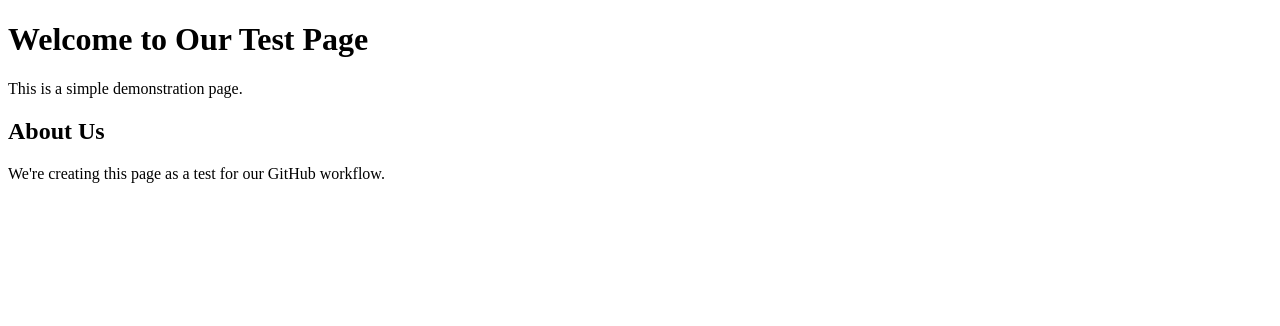
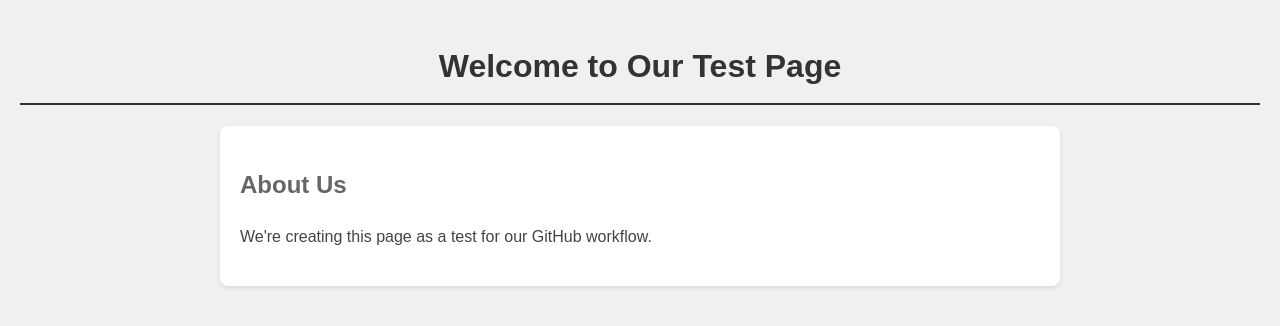
Before and after one commit to AI-Lab-Biola/new-test, a plain HTML site: page index.html in a window 1280 px wide. Drawn offline with Linux system fonts and the light colour scheme.

Commit message:
Add CSS styling to HTML page

```diff
--- a/index.html
+++ b/index.html
@@ -4,10 +4,38 @@
     <meta charset="UTF-8">
     <meta name="viewport" content="width=device-width, initial-scale=1.0">
     <title>Welcome Page</title>
+    <style>
+        body {
+            font-family: Arial, sans-serif;
+            line-height: 1.6;
+            margin: 0;
+            padding: 20px;
+            background-color: #f0f0f0;
+        }
+        h1 {
+            color: #333;
+            text-align: center;
+            border-bottom: 2px solid #333;
+            padding-bottom: 10px;
+        }
+        .content {
+            max-width: 800px;
+            margin: 0 auto;
+            background-color: white;
+            padding: 20px;
+            border-radius: 8px;
+            box-shadow: 0 2px 4px rgba(0,0,0,0.1);
+        }
+        h2 {
+            color: #666;
+        }
+        p {
+            color: #444;
+        }
+    </style>
 </head>
 <body>
     <h1>Welcome to Our Test Page</h1>
-    <p>This is a simple demonstration page.</p>
     <div class="content">
         <h2>About Us</h2>
         <p>We're creating this page as a test for our GitHub workflow.</p>
```
